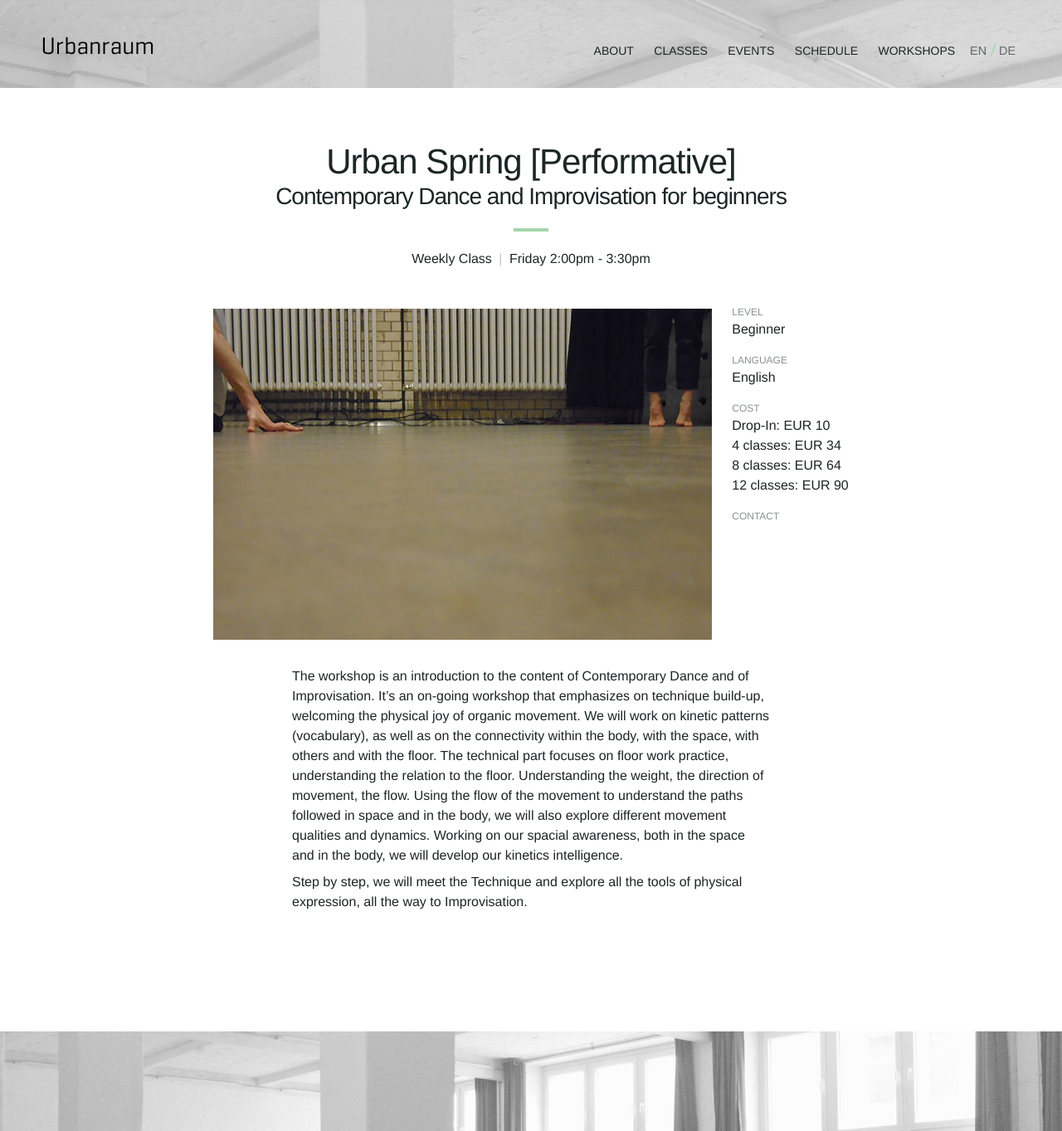
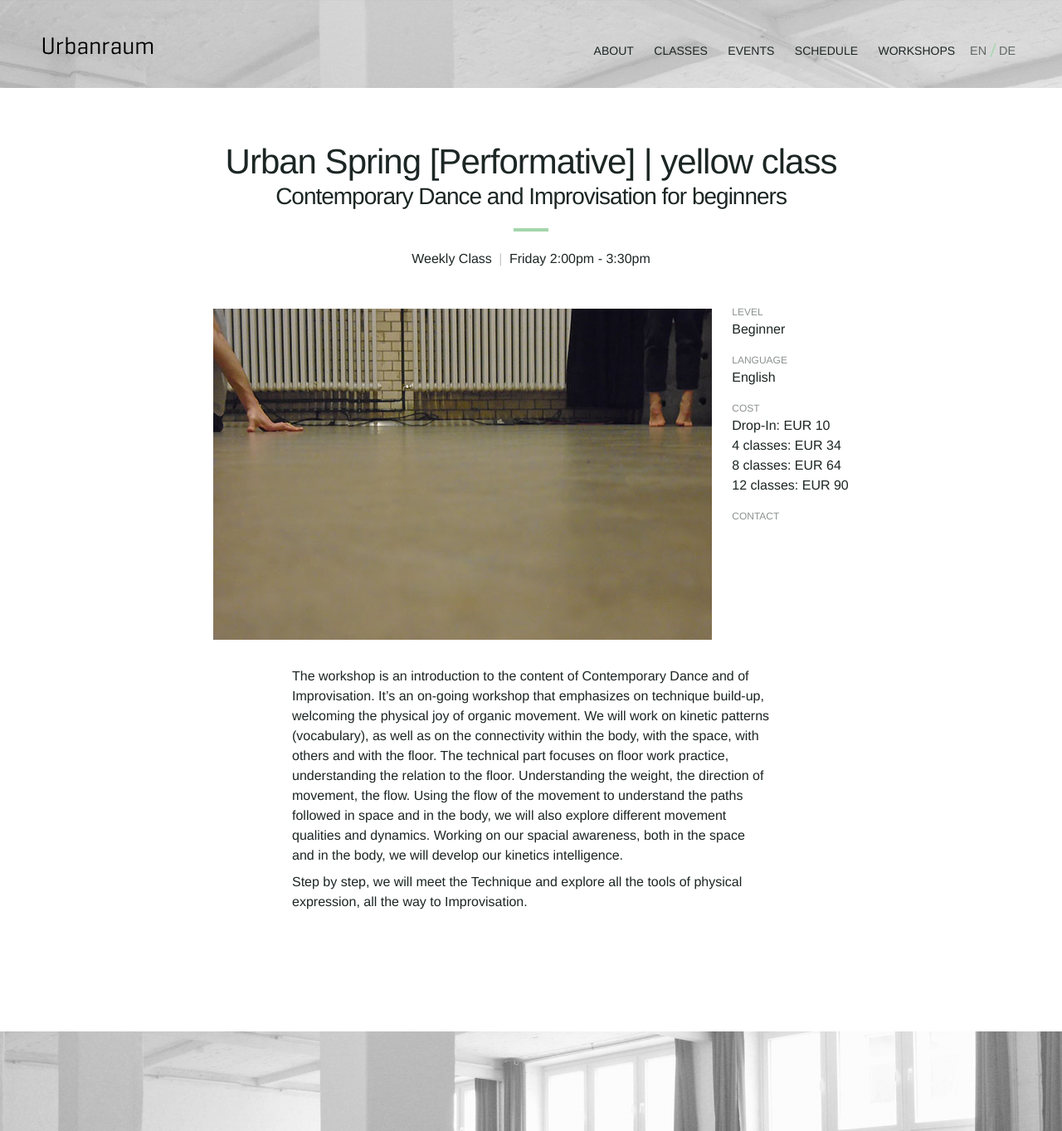
Before and after one commit to Kriesse/urbanraum, a Jekyll site: the page built from _classes/urban-spring-2.md, in a window 1280 px wide. Shown: the whole page at 83% size. Built offline with Jekyll 4.4.1, drawn with Linux system fonts in a browser that asks for light colours; nearby versions of some CDN libraries.

Commit message:
Update urban-spring-2.md
yellow

```diff
--- a/_classes/urban-spring-2.md
+++ b/_classes/urban-spring-2.md
@@ -7,8 +7,8 @@ schedule:
 
 image: "class-urban-spring-02.jpg"
 
-title_en: "Urban Spring [Performative]"
-title_de: "Urban Spring [Performative]"
+title_en: "Urban Spring [Performative] | yellow class"
+title_de: "Urban Spring [Performative] | yellow class"
 
 subtitle_en: "Contemporary Dance and Improvisation for beginners"
 subtitle_de: "Zeitgenössischer Tanz und Improvisation für Anfänger"
```
